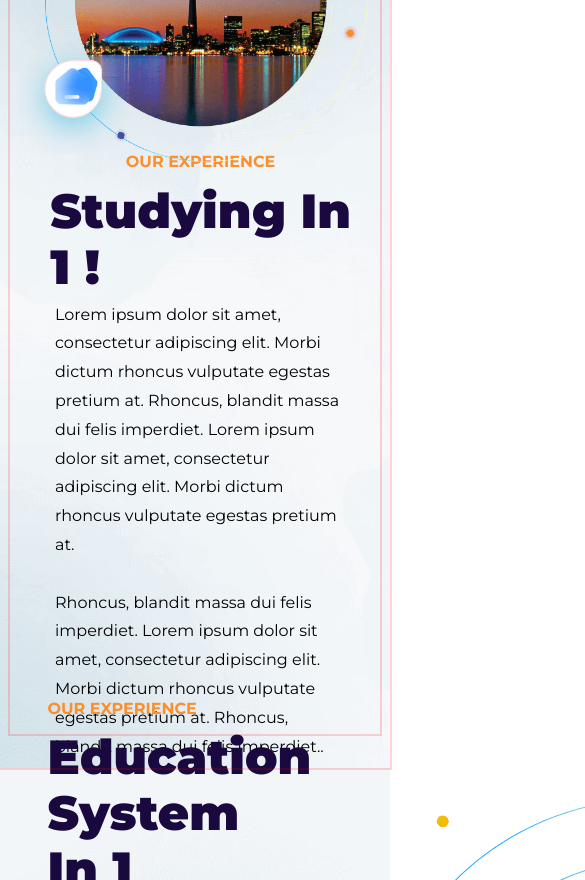
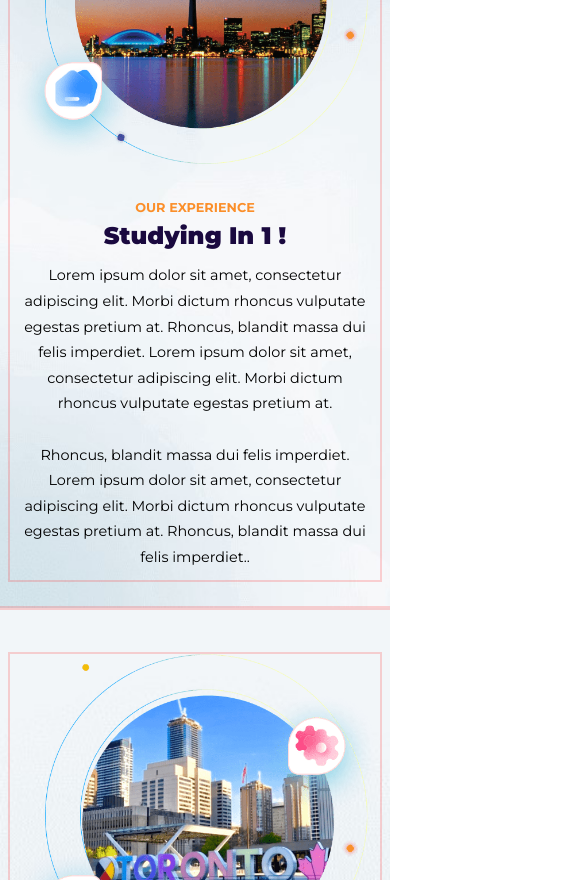
Before and after one commit to amal-tapclone/continental_ui, a React (Create React App) app: page /country/1 in a window 390 px wide. Shown: the part 1120-2000 px from the top of the page, 585 px wide, since content can reach past the window. Built offline with nearby package versions, Linux system fonts and the light colour scheme.

Commit message:
countries

```diff
--- a/src/Components/AccordionGuidlines/AccordionGuidlines.css
+++ b/src/Components/AccordionGuidlines/AccordionGuidlines.css
@@ -47,3 +47,32 @@
   font-size: 1.18rem;
   font-weight: 700;
 }
+
+@media (max-width: 480px) {
+  .AccordionGuidlines {
+    height: 34rem;
+  }
+
+  .AccordionGuidlines .accord-guid-wrap {
+    width: 95%;
+    height: 93%;
+  }
+
+  .accord-guid-wrap .acco-image {
+    display: none;
+  }
+  .accordion-g h1 {
+    font-size: 1.3rem;
+  }
+  .accordion__button {
+    height: 1.65rem;
+  }
+  .accordion-g .acco-headi {
+    font-size: 0.9rem;
+  }
+
+  .accordion-g .acco-para {
+    font-size: 0.9rem;
+    line-height: 1.3rem;
+  }
+}
--- a/src/Components/AccordionGuidlines/AccordionGuidlines.jsx
+++ b/src/Components/AccordionGuidlines/AccordionGuidlines.jsx
@@ -13,8 +13,8 @@
 
 const AccordionGuidlines = () => {
   return (
-    <section className="AccordionGuidlines  ">
-      <div className="accord-guid-wrap ">
+    <section className="AccordionGuidlines  testBorder">
+      <div className="accord-guid-wrap testBorder">
         <div className="accordion-g">
           <h1>OUR SERVICE PROCESS GUIDELINES</h1>
           <Accordion preExpanded={[0]}>
--- a/src/Components/CountryExperience/CountryExperience.css
+++ b/src/Components/CountryExperience/CountryExperience.css
@@ -61,7 +61,7 @@
 
 @media (max-width: 480px) {
   .countryExp {
-    height: 60rem;
+    height: 50rem;
   }
 
   .countryExp .country-expWrap {
@@ -76,5 +76,31 @@
 
   .country-expWrap .country-text-sec {
     align-items: center;
+    padding-left: 0;
+    margin-top: 0rem;
+    padding-top: 0%;
+  }
+
+  .country-text-sec h3 {
+    font-size: 0.8rem;
+    line-height: 0;
+  }
+
+  .country-text-sec h1 {
+    display: none;
+  }
+  .country-text-sec h6 {
+    font-size: 1.5rem;
+    color: #1a093f;
+    font-weight: 900;
+    line-height: 3rem;
+    text-transform: capitalize;
+  }
+
+  .country-text-sec p {
+    max-width: 93%;
+    text-align: center;
+    font-size: 0.9rem;
+    line-height: 1.6rem;
   }
 }
--- a/src/Components/CountryExperience/CountryExperience.jsx
+++ b/src/Components/CountryExperience/CountryExperience.jsx
@@ -16,6 +16,9 @@
           <h1>
             Studying in <br /> {name} !
           </h1>
+          <h6>
+            Studying in {name} !
+          </h6>
           <p>
             Lorem ipsum dolor sit amet, consectetur adipiscing elit. Morbi
             dictum rhoncus vulputate egestas pretium at. Rhoncus, blandit massa
--- a/src/Components/EducationSystem/EducationSystem.css
+++ b/src/Components/EducationSystem/EducationSystem.css
@@ -24,6 +24,9 @@
 }
 
 .education-wrap .eduSys-Img {
+  width: 100%;
+}
+.education-wrap .eduSys-Img img {
   width: 100%;
 }
 
@@ -57,3 +60,40 @@
   line-height: 1.8rem;
   max-width: 88%;
 }
+
+@media (max-width: 480px) {
+  .education-sys {
+    height: 58rem;
+  }
+  .education-sys .education-wrap {
+    width: 95%;
+  }
+
+  .education-wrap .eduSys-text h3,
+  h1,
+  p {
+    text-align: center;
+  }
+
+  .education-wrap .eduSys-text {
+    padding-left: 0%;
+    align-items: center;
+  }
+
+  .education-sys .education-wrap {
+    flex-direction: column-reverse;
+  }
+  .eduSys-text h3 {
+    font-size: 0.8rem;
+    line-height: 1rem;
+    margin-top: 1rem;
+  }
+  .eduSys-text h1 {
+    font-size: 1.5rem;
+    line-height: 1.8rem;
+    margin-top: 0.5rem;
+  }
+  .eduSys-text p {
+    margin-top: 0.5rem;
+  }
+}
--- a/src/Components/EducationSystem/EducationSystem.jsx
+++ b/src/Components/EducationSystem/EducationSystem.jsx
@@ -5,9 +5,9 @@
 const EducationSystem = (props) => {
   const { name } = props;
   return (
-    <section className="education-sys ">
-      <div className="education-wrap ">
-        <div className="eduSys-text ">
+    <section className="education-sys testBorder">
+      <div className="education-wrap testBorder">
+        <div className="eduSys-text testBorder">
           <h3>OUR EXPERIENCE</h3>
           <h1>
             Education System <br /> in {name}
```
